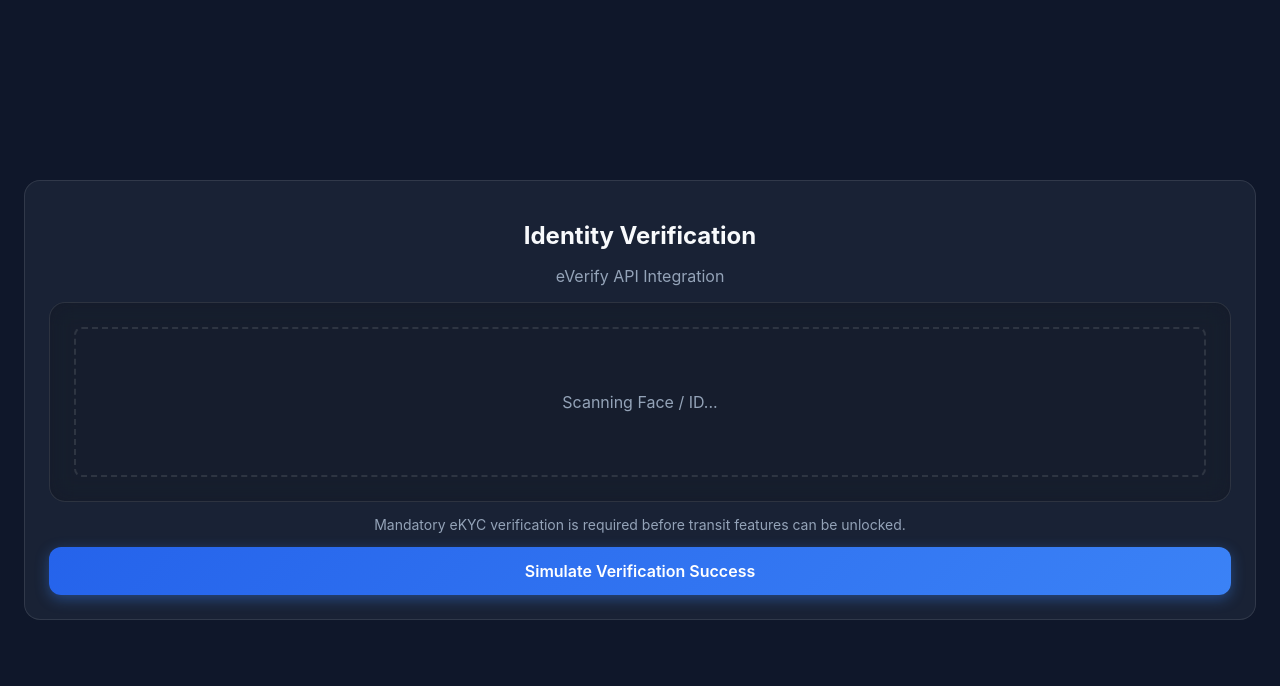
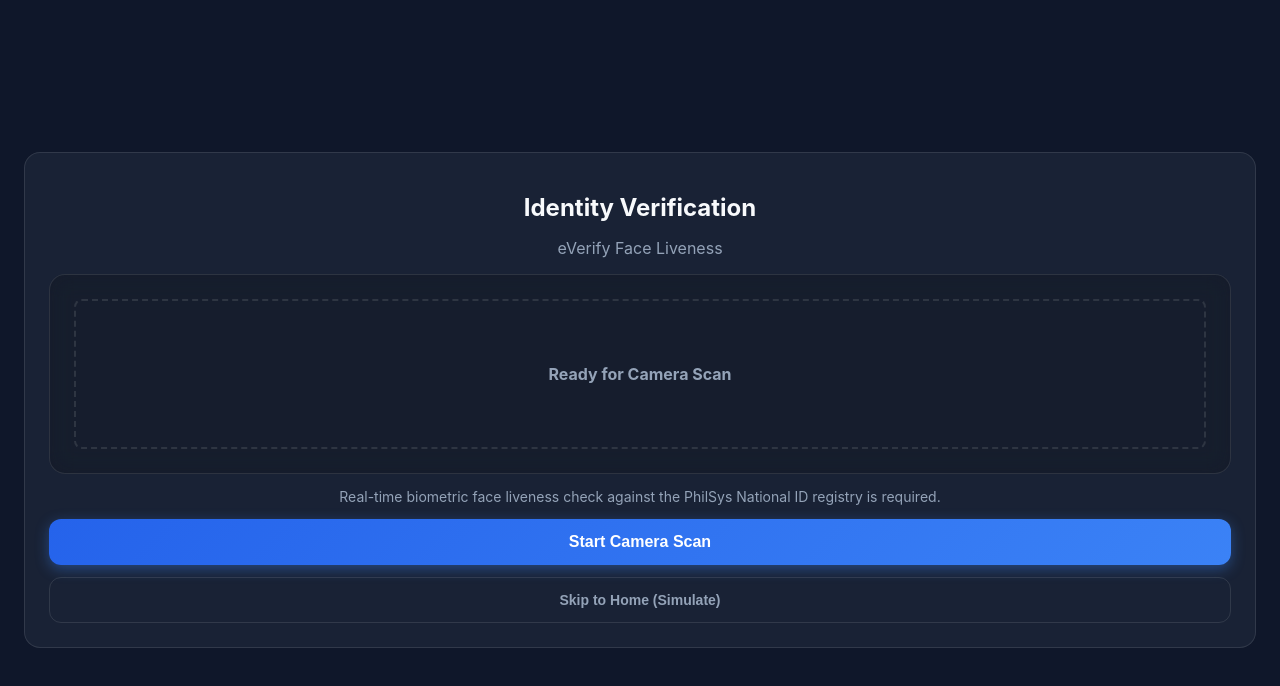
Before and after one commit to justinGabster/eGuide, a Next.js app: page /ekyc in a window 1280 px wide. Shown: the top 686 px of the page. Built offline with nearby package versions, Linux system fonts and the light colour scheme.

Commit message:
feat: integrate eVerify face liveness SDK and secure proxy

```diff
--- /dev/null
+++ b/app/api/everify/route.ts
@@ -0,0 +1,68 @@
+import { NextResponse } from 'next/server';
+
+export async function POST(request: Request) {
+  try {
+    const body = await request.json();
+    const { first_name, last_name, middle_name, suffix, birth_date, face_liveness_session_id } = body;
+
+    if (!face_liveness_session_id) {
+      return NextResponse.json({ error: "Missing session ID" }, { status: 400 });
+    }
+
+    const clientId = process.env.EGOV_EVERIFY_CLIENT_ID;
+    const clientSecret = process.env.EGOV_EVERIFY_CLIENT_SECRET;
+    const baseUrl = process.env.EGOV_EVERIFY_BASE_URL || 'https://hackathon-everify.e.gov.ph'; // Defaulting to likely sandbox URL
+
+    if (!clientId || !clientSecret) {
+      // Mock mode fallback for smooth hackathon demos if keys aren't set
+      console.warn("eVerify API keys not found in .env.local, falling back to mock success.");
+      return NextResponse.json({ status: 200, message: "Mock verification successful", verified: true });
+    }
+
+    // Step 1: Obtain Server-to-Server Access Token
+    const authRes = await fetch(`${baseUrl}/api/auth`, {
+      method: 'POST',
+      headers: { 'Content-Type': 'application/json' },
+      body: JSON.stringify({
+        client_id: clientId,
+        client_secret: clientSecret
+      })
+    });
+
+    const authData = await authRes.json();
+
+    if (!authRes.ok || !authData.data?.access_token) {
+      return NextResponse.json({ error: "Server authentication failed", details: authData }, { status: 401 });
+    }
+
+    const accessToken = authData.data.access_token;
+
+    // Step 2: Submit demographics and session ID to verify endpoint
+    const verifyRes = await fetch(`${baseUrl}/api/verify`, {
+      method: 'POST',
+      headers: {
+        'Content-Type': 'application/json',
+        'Authorization': `Bearer ${accessToken}`
+      },
+      body: JSON.stringify({
+        first_name,
+        middle_name,
+        last_name,
+        suffix: suffix || null,
+        birth_date,
+        face_liveness_session_id
+      })
+    });
+
+    const verifyData = await verifyRes.json();
+
+    if (!verifyRes.ok) {
+      return NextResponse.json(verifyData, { status: verifyRes.status });
+    }
+
+    return NextResponse.json(verifyData);
+  } catch (error) {
+    console.error("eVerify Error:", error);
+    return NextResponse.json({ error: "Internal server error" }, { status: 500 });
+  }
+}
--- a/app/ekyc/page.tsx
+++ b/app/ekyc/page.tsx
@@ -1,26 +1,130 @@
-import Link from 'next/link';
+'use client';
+
+import { useState } from 'react';
+import { useRouter } from 'next/navigation';
+import Script from 'next/script';
+
+// Declare the global eKYC object provided by the eGov SDK script
+declare global {
+  interface Window {
+    eKYC: () => {
+      start: (config: { pubKey: string }) => Promise<any>;
+    };
+  }
+}
 
 export default function Ekyc() {
+  const [loading, setLoading] = useState(false);
+  const [statusText, setStatusText] = useState('');
+  const router = useRouter();
+
+  const handleVerification = async () => {
+    if (!window.eKYC) {
+      alert("eVerify SDK is still loading, please wait a second.");
+      return;
+    }
+
+    setLoading(true);
+    setStatusText('Requesting Camera Access...');
+
+    try {
+      const pubKey = process.env.NEXT_PUBLIC_EGOV_EVERIFY_PUB_KEY || 'MOCK_PUB_KEY';
+
+      setStatusText('Scanning Face Liveness...');
+      const response = await window.eKYC().start({ pubKey });
+
+      if (response.status !== 'COMPLETED' || !response.result?.session_id) {
+        throw new Error('Verification was not completed properly.');
+      }
+
+      setStatusText('Validating against PhilSys Registry...');
+      const sessionId = response.result.session_id;
+
+      // Grab user demographic data saved from SSO step
+      const savedUser = localStorage.getItem('egov_user');
+      const user = savedUser ? JSON.parse(savedUser) : {};
+
+      // Send to our backend proxy to securely exchange for verification status
+      const verifyRes = await fetch('/api/everify', {
+        method: 'POST',
+        headers: { 'Content-Type': 'application/json' },
+        body: JSON.stringify({
+          first_name: user.first_name || '',
+          middle_name: user.middle_name || '',
+          last_name: user.last_name || '',
+          suffix: user.suffix || '',
+          birth_date: user.birth_date || '',
+          face_liveness_session_id: sessionId
+        })
+      });
+
+      const verifyData = await verifyRes.json();
+
+      if (!verifyRes.ok) {
+        throw new Error(verifyData.error || 'Identity verification failed');
+      }
+
+      setStatusText('Identity Verified Successfully! Redirecting...');
+      setTimeout(() => {
+        router.push('/home');
+      }, 1500);
+
+    } catch (err: any) {
+      console.error("eVerify Error:", err);
+      alert(`Verification Failed: ${err.message}`);
+      setStatusText('');
+      setLoading(false);
+    }
+  };
+
   return (
+    <>
+      <Script src="https://hackathon-everify-face-liveness.e.gov.ph/js/everify-liveness-sdk.min.js" strategy="lazyOnload" />
       <main className="mobile-container flex-center">
         <div className="glass-card text-center fade-in">
           <h1 className="title mb-2">Identity Verification</h1>
-        <p className="subtitle mb-6">eVerify API Integration</p>
+          <p className="subtitle mb-6">eVerify Face Liveness</p>
 
           <div className="glass-card mb-6" style={{ background: 'rgba(0,0,0,0.2)' }}>
             <div style={{ height: '150px', display: 'flex', alignItems: 'center', justifyContent: 'center', border: '2px dashed var(--border-color)', borderRadius: '8px' }}>
-            <p className="text-muted">Scanning Face / ID...</p>
+              <p className="text-muted" style={{ fontWeight: 'bold' }}>
+                {statusText || 'Ready for Camera Scan'}
+              </p>
             </div>
           </div>
 
           <p className="text-sm text-muted mb-6">
-          Mandatory eKYC verification is required before transit features can be unlocked.
+            Real-time biometric face liveness check against the PhilSys National ID registry is required.
           </p>
 
-        <Link href="/home" className="btn-primary block">
-          Simulate Verification Success
-        </Link>
+          <button
+            onClick={handleVerification}
+            disabled={loading}
+            className="btn-primary block"
+            style={{ width: '100%', opacity: loading ? 0.7 : 1, marginBottom: '12px' }}
+          >
+            {loading ? 'Processing...' : 'Start Camera Scan'}
+          </button>
+
+          <button
+            onClick={() => router.push('/home')}
+            disabled={loading}
+            style={{
+              width: '100%',
+              padding: '14px 24px',
+              borderRadius: '12px',
+              background: 'transparent',
+              color: 'var(--text-secondary)',
+              border: '1px solid var(--border-color)',
+              cursor: 'pointer',
+              fontSize: '14px',
+              fontWeight: '600'
+            }}
+          >
+            Skip to Home (Simulate)
+          </button>
         </div>
       </main>
+    </>
   );
 }
```
Lines whose indentation alone changed are shown as unchanged.
